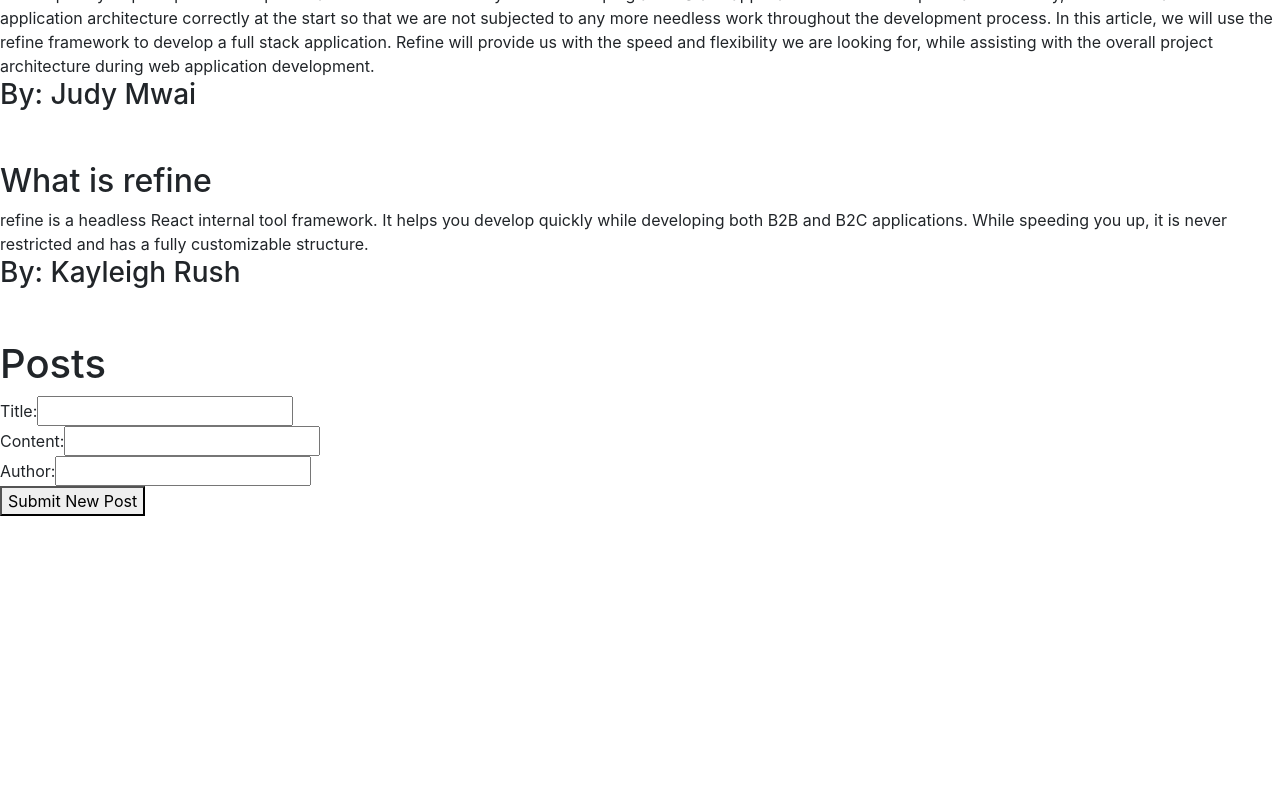
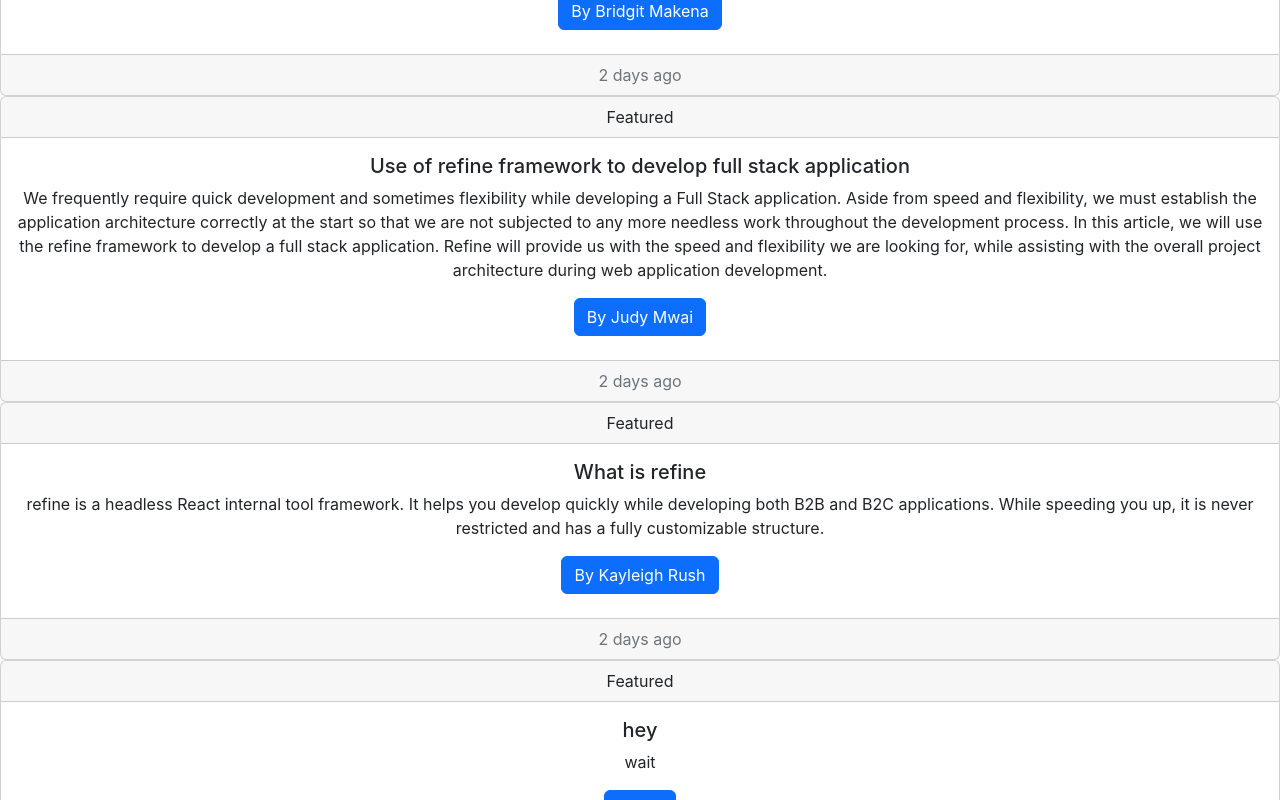
Before and after one commit to Juddymwai/The-Blog-HUB, a React (Create React App) app: page / in a window 1280 px wide. Shown: the part 560-1360 px from the top of the page. Before the commit the page ends 1076 px from the top, so only its background shows below. Built offline with nearby package versions, Linux system fonts and the light colour scheme; data requests are answered from the project's data file.

Commit message:
adds a card style to homepage component

```diff
--- a/db.json
+++ b/db.json
@@ -27,8 +27,12 @@
       "Content": "refine is a headless React internal tool framework. It helps you develop quickly while developing both B2B and B2C applications. While speeding you up, it is never restricted and has a fully customizable structure.",
       "Author": "Kayleigh Rush",
       "Time": "June, 19,2022"
+    },
+    {
+      "Title": "hey",
+      "Content": "wait",
+      "Author": "jay",
+      "id": 5
     }
-
-
   ]
 }
--- a/src/components/HomePage.js
+++ b/src/components/HomePage.js
@@ -25,11 +25,26 @@ function HomePage(){
         <h1>Blogs </h1>
         {blogPost.map((post) => {
             return (
-                <div style={{marginBottom: 50+"px"}} key={post.id}>
-                    <h2>{post.Title}</h2>
-                    <div>{post.Content} </div>
-                     <h3>By: {post.Author}</h3>
+                // <div class="card" style={{marginBottom: 50+"px"}} key={post.id}>
+                //     <h3 class="card-header">{post.Title}</h3>
+                //     <div class="card-body">{post.Content} </div>
+                //      <h4>By: {post.Author}</h4>
+                // </div>
+                <div class="card text-center"  key={post.id}>
+                <div class="card-header">
+                  Featured
                 </div>
+                <div class="card-body">
+                  <h5 class="card-title">{post.Title}</h5>
+                  <p class="card-text">{post.Content}</p>
+                  <h4 class="btn btn-primary">By {post.Author}</h4>
+                </div>
+                <div class="card-footer text-muted">
+                  2 days ago
+                </div>
+              </div>
+
+
             )
         })}
         <NewPostForm onHandleAddPost={handleAddPost}/>
--- a/src/components/Login.js
+++ b/src/components/Login.js
@@ -23,6 +23,8 @@ function Login (){
 
 
 
+
+
         </div>
     )
 }
--- a/src/components/Navbar.js
+++ b/src/components/Navbar.js
@@ -1,5 +1,5 @@
 import React from "react"
-import {NavLink, Link} from "react-router-dom"
+import { Link} from "react-router-dom"
 
 function Navbar(){
     return(
```
